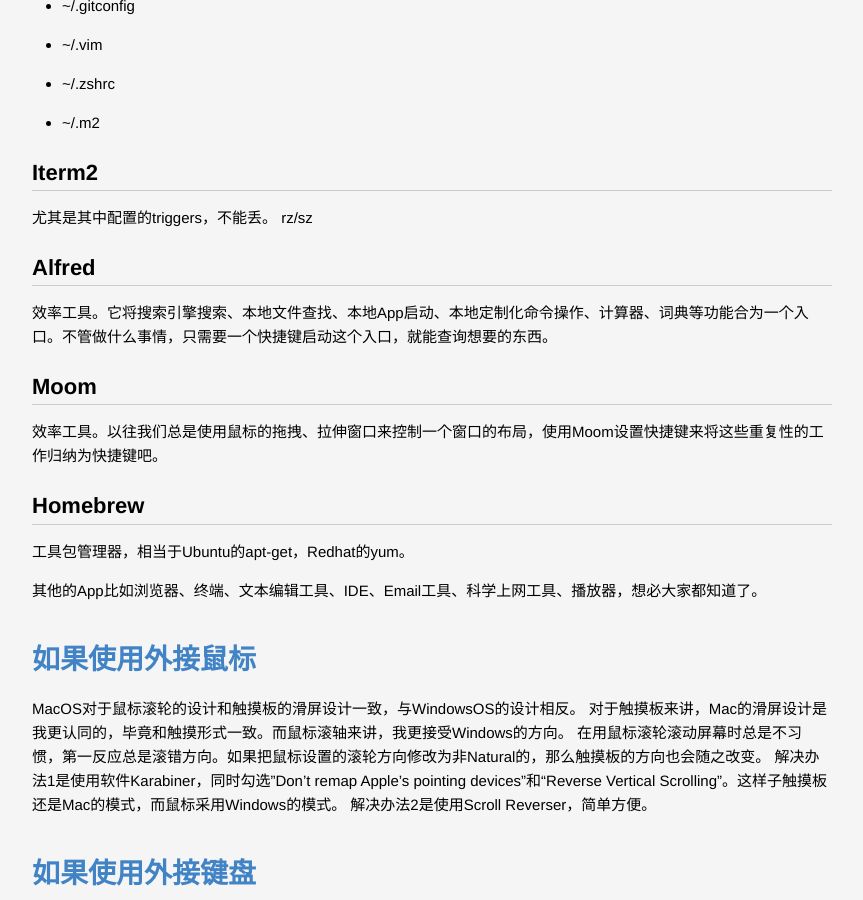
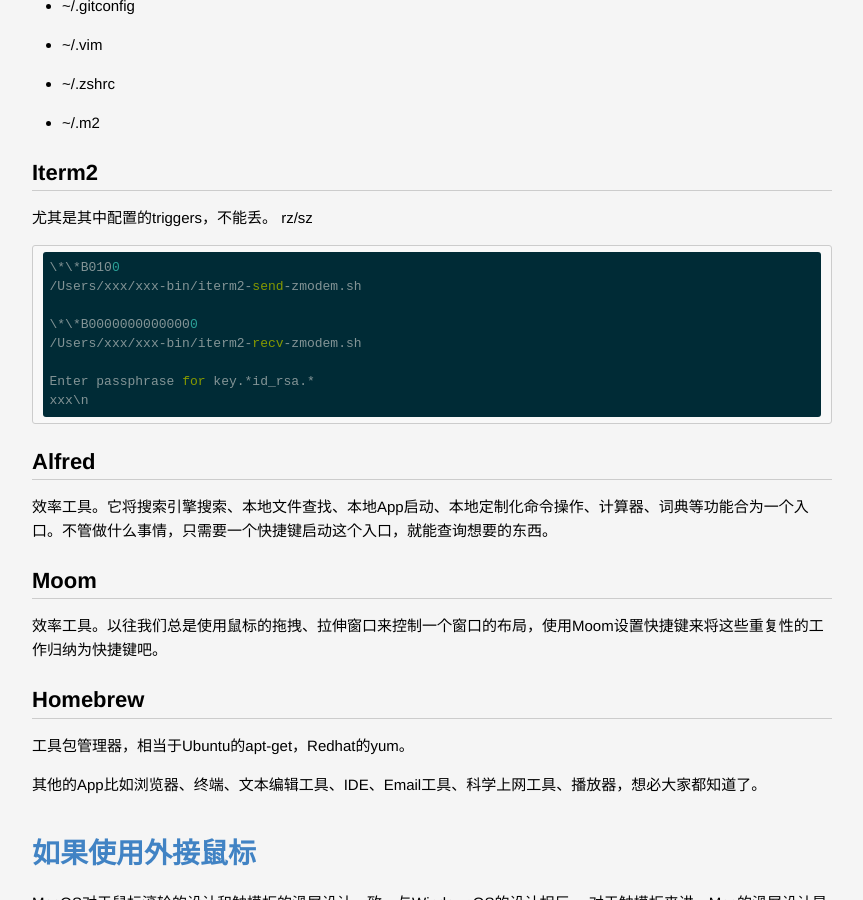
Before and after one commit to lucky521/blog, a Jekyll site: the page built from _posts/productivity/2016-08-14-how-to-use-macbook.markdown, in a window 1280 px wide and 900 px high, scrolled down 1075 px. Shown: the whole window, without its empty margins (208-1071 px from the left). Built offline with Jekyll 4.4.1, drawn with Linux system fonts in a browser that asks for light colours.

Commit message:
update blog

````diff
--- a/_posts/framework/2021-12-06-cuda.markdown
+++ b/_posts/framework/2021-12-06-cuda.markdown
@@ -105,7 +105,7 @@
 * Mali GPU: 基于tile-based的渲染原理，旨在通过最小化帧缓冲访问所需的外部DDR存储器带宽来提高系统范围的能效
 
 Apple GPU
-* M1新品： 内置了8核GPU，深度学习引擎
+* M1： 内置了8核GPU，深度学习引擎
 
 
 
--- a/_posts/productivity/2015-01-03-tool-i-use.markdown
+++ b/_posts/productivity/2015-01-03-tool-i-use.markdown
@@ -43,6 +43,8 @@
 cpplint
 	sudo pip install cpplint
 	sudo ln -s /usr/bin/cpplint /usr/local/bin/cpplint
+
+miniconda
 
 ### 可视化跨平台工具
 
--- a/_posts/productivity/2016-08-14-how-to-use-macbook.markdown
+++ b/_posts/productivity/2016-08-14-how-to-use-macbook.markdown
@@ -20,6 +20,17 @@
 
 尤其是其中配置的triggers，不能丢。
 rz/sz
+
+```
+\*\*B0100
+/Users/xxx/xxx-bin/iterm2-send-zmodem.sh
+
+\*\*B00000000000000
+/Users/xxx/xxx-bin/iterm2-recv-zmodem.sh
+
+Enter passphrase for key.*id_rsa.*
+xxx\n
+```
 
 ## Alfred
 
````
Also changed, not shown: _posts/tech/2019-02-05-perf-optimization.markdown (+7 -0 lines).
